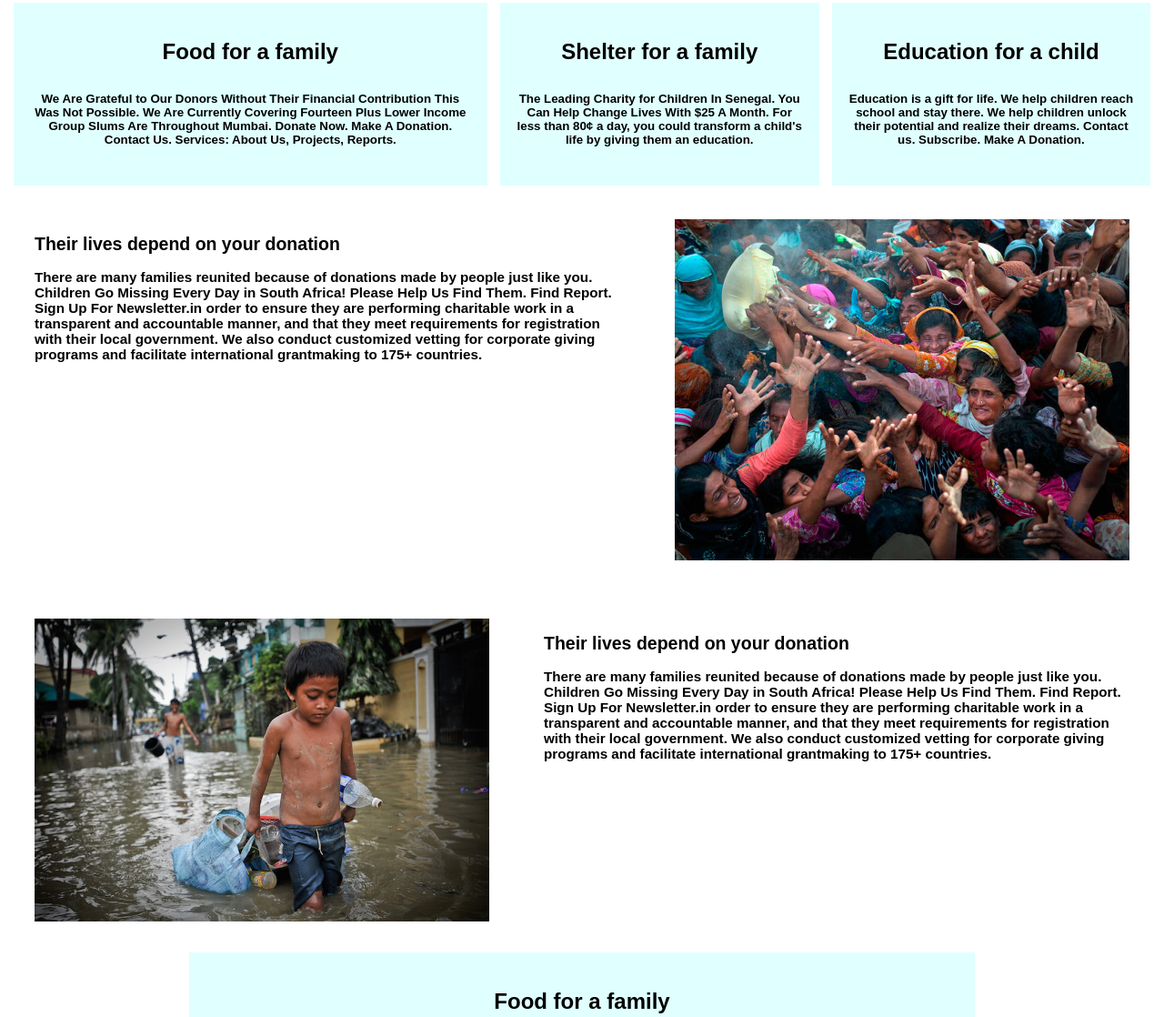
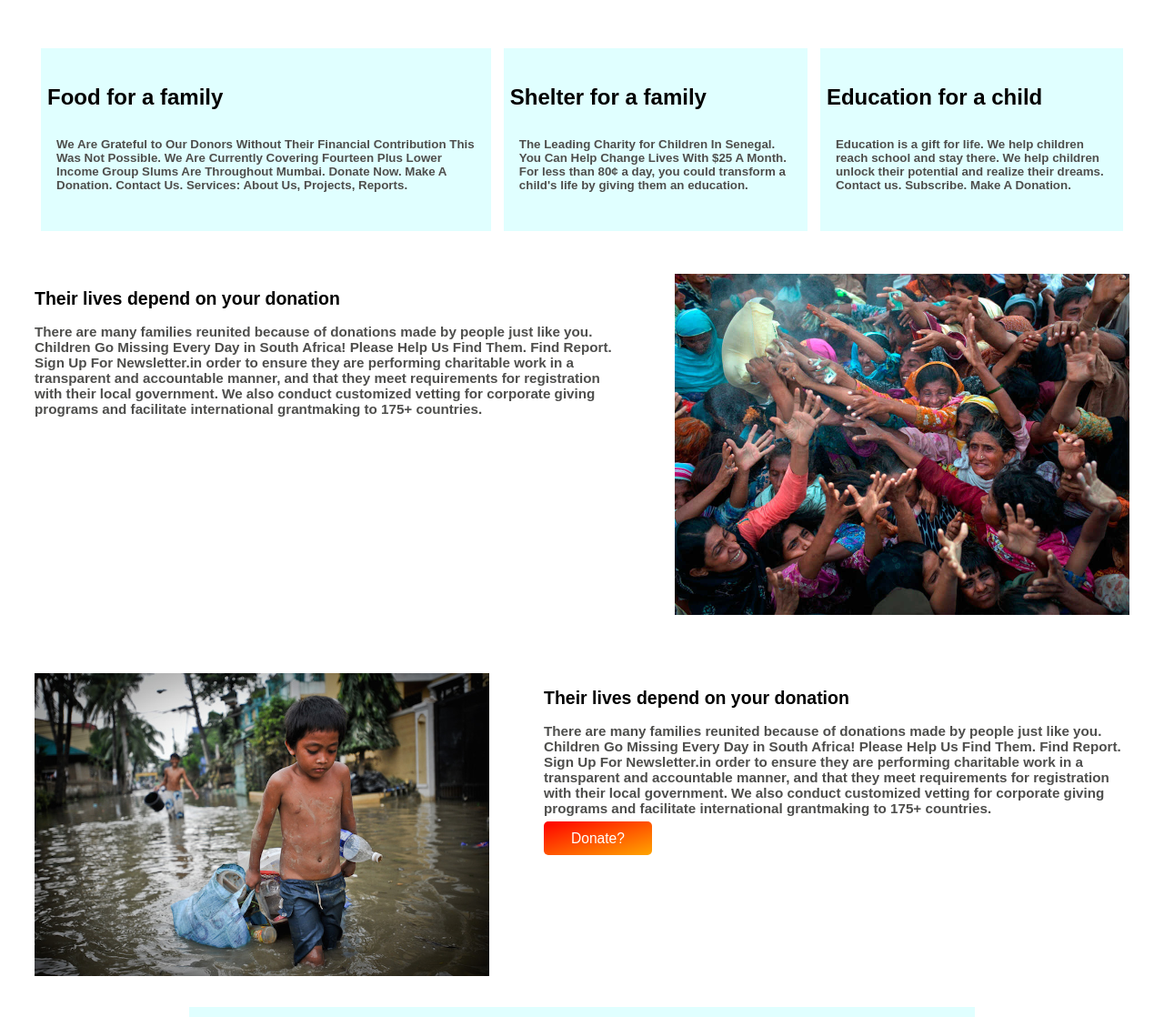
Before and after one commit to robins01750/phero-a1, a plain HTML site: page index.html in a window 1280 px wide. Shown: the part 1144-2262 px from the top of the page at 91% size. Drawn offline with Linux system fonts and the light colour scheme.

Commit message:
test final

```diff
--- a/index.html
+++ b/index.html
@@ -59,7 +59,8 @@
             <div class="donate2_1">
                 <h1>Their lives depend on
                     your donation</h1>
-                <h3 class="donate2">There are many families reunited because of donations made by people just like you. Children Go Missing Every Day in South Africa! Please Help Us Find Them. Find Report. Sign Up For Newsletter.in order to ensure they are performing charitable work in a transparent and accountable manner, and that they meet requirements for registration with their local government. We also conduct customized vetting for corporate giving programs and facilitate international grantmaking to 175+ countries.</h3>
+                <h3 class="donate2__1" >There are many families reunited because of donations made by people just like you. Children Go Missing Every Day in South Africa! Please Help Us Find Them. Find Report. Sign Up For Newsletter.in order to ensure they are performing charitable work in a transparent and accountable manner, and that they meet requirements for registration with their local government. We also conduct customized vetting for corporate giving programs and facilitate international grantmaking to 175+ countries.</h3>
+
             </div>
             <div class="donate2_2">
                 <img class="no1" src="image/donation6.jpg" alt="live" width="500px ">
@@ -80,7 +81,9 @@
             <div class="donate2_1">
                 <h1>Their lives depend on
                     your donation</h1>
-                <h3 class="donate2">There are many families reunited because of donations made by people just like you. Children Go Missing Every Day in South Africa! Please Help Us Find Them. Find Report. Sign Up For Newsletter.in order to ensure they are performing charitable work in a transparent and accountable manner, and that they meet requirements for registration with their local government. We also conduct customized vetting for corporate giving programs and facilitate international grantmaking to 175+ countries.</h3>
+                <h3 class="donate2__1">There are many families reunited because of donations made by people just like you. Children Go Missing Every Day in South Africa! Please Help Us Find Them. Find Report. Sign Up For Newsletter.in order to ensure they are performing charitable work in a transparent and accountable manner, and that they meet requirements for registration with their local government. We also conduct customized vetting for corporate giving programs and facilitate international grantmaking to 175+ countries.</h3>
+
+                <a class="donate-q" href="http://" target="_blank" rel="noopener noreferrer">Donate?</a>
             </div>
 
         </section>
@@ -88,6 +91,7 @@
         <div class="box2">
             <h2>Food for a family</h2>
             <h3 class="box-d">We Are Grateful to Our Donors Without Their Financial Contribution This Was Not Possible. We Are Currently Covering Fourteen Plus Lower Income Group Slums Are Throughout Mumbai. Donate Now. Make A Donation. Contact Us. Services: About Us, Projects, Reports.</h3>
+
         </div>
 
         <div class="footer">be humble</div>
--- a/style.css
+++ b/style.css
@@ -86,31 +86,49 @@
 
 }
 .d-kind{
+
     display: flex;
-    margin: 20px 30px 10;
+    margin: 50px 30px 10px;
 }
 .box-d{
+
     font-size: smaller;
     padding: 10px;
+    color: #4e4e4c;
+
 
 }
 .box{
     background-color: lightcyan;
     margin: 7px;
     padding: 20px 7px;
+    text-align: left;
 
 }
 .donate2{
     display: flex;
 
+
 }
+.donate2__1{
+    color: #4e4e4c;
+}
+
 .donate2_1{
     margin: 10px;
    padding: 20px;
    text-align: left;
    font-size: small;
 }
-
+.donate-q{
+    text-decoration: none;
+    background-image: linear-gradient(to bottom right, red, orange);
+    padding: 10px 30px;
+    font-family: Arial, Helvetica, sans-serif;
+    font-size: larger;
+    color: white;
+    border-radius: 5px;
+}
 .donate2_2{
    margin: 10px;
    padding: 20px;
```
